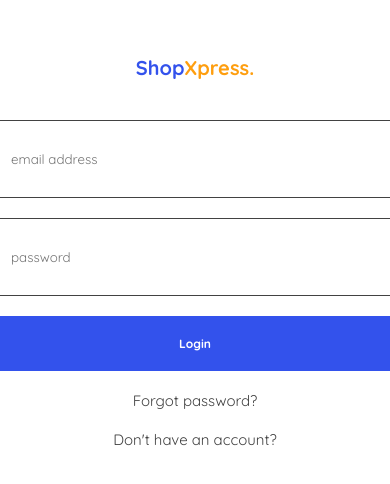
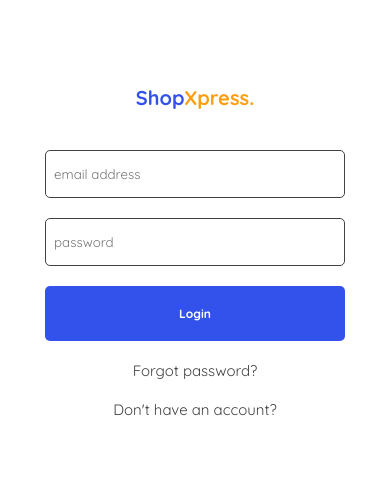
Before and after one commit to Jhayklaus/e-store, a React (Create React App) app: page / in a window 390 px wide. Shown: the part 126-610 px from the top of the page. Built offline with nearby package versions, Linux system fonts and the light colour scheme.

Commit message:
fixed mobile responsiveness issue

```diff
--- a/src/responsive.css
+++ b/src/responsive.css
@@ -239,7 +239,8 @@
       width: 73%;
   }
   form input {
-    width: 400px;
+    width: 300px;
+    padding: 15px 8px;
   }
 }
 
```
